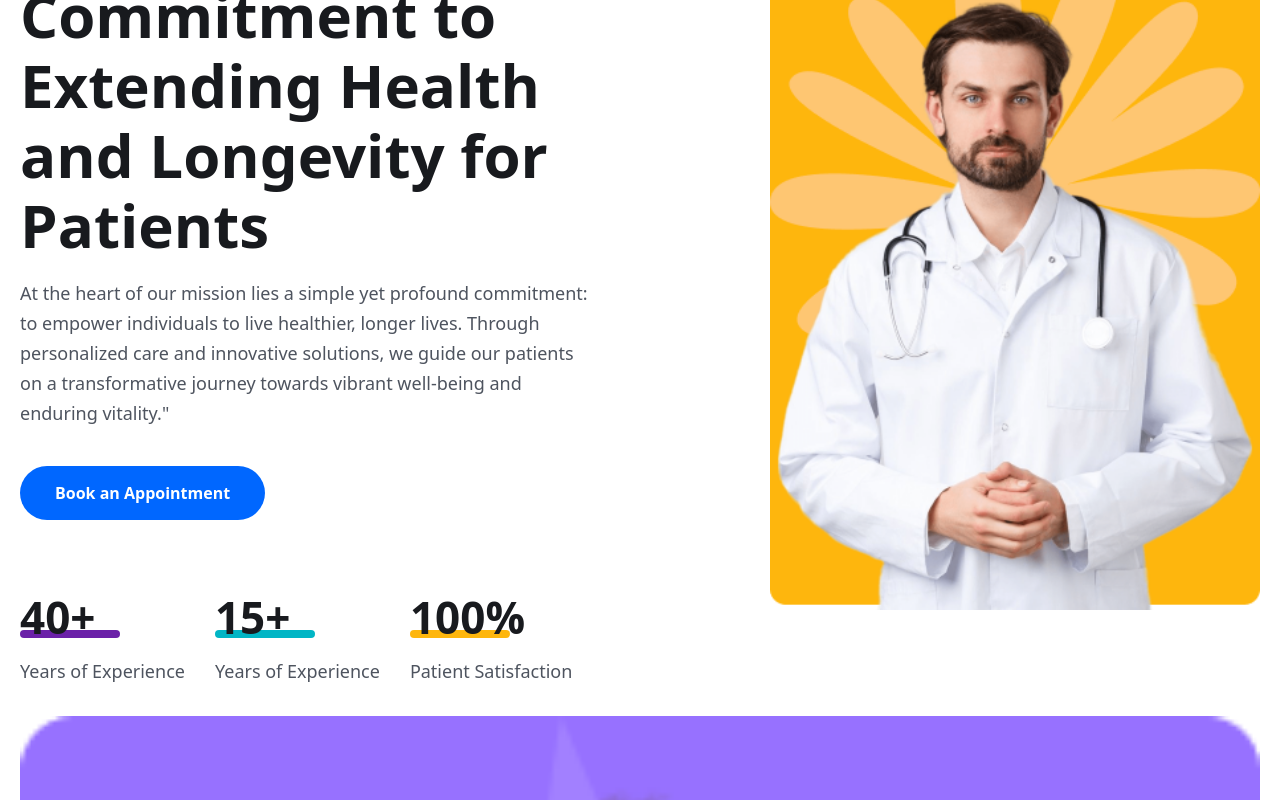
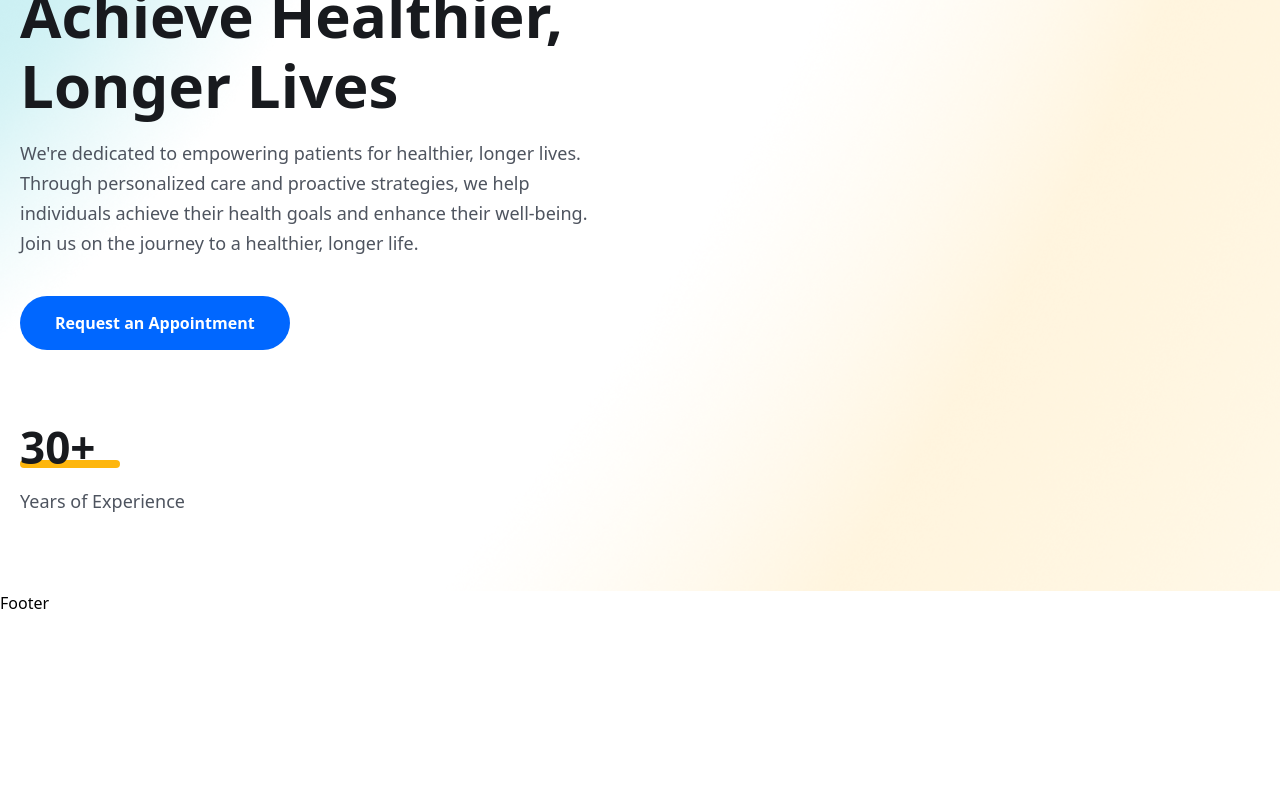
Before and after one commit to Lanreomotosho/healthcare-booking, a React (Vite) app: page / in a window 1280 px wide. Shown: the part 320-1120 px from the top of the page. After the commit the page ends 935 px from the top, so only its background shows below. Built offline with nearby package versions, Linux system fonts and the light colour scheme; the HTML template or start-up script is replaced by a standard one.

Commit message:
first commit

```diff
--- a/src/pages/Home.jsx
+++ b/src/pages/Home.jsx
@@ -1,94 +1,56 @@
+
 import React from 'react';
 
 import heroImg01 from "../assets/images/hero-img01.png";
-import heroImg02 from "../assets/images/hero-img02.png";
+import heroImg02 from "../assets/images/hero-img02.png";;
 import heroImg03 from "../assets/images/hero-img03.png";
 
 const Home = () => {
-  return <>
-
-  {/*  ====== hero section ======*/}
-
+  return (
+    <>
+    {/* ======= hero section ==========*/}
     <>
     <section className='hero__section pt-[60px] 2xl:h-[800px]'>
       <div className='container'>
         <div className='flex flex-col lg:flex-row gap-[90px] items-center justify-between'>
-
-      {/*  ====== hero content ======= */}
-
+{/*  ======  hero content =========*/}
+{ /*  ======= hero content ======*/}
 <div>
   <div className='lg:w-[570px]'>
     <h1 className='text-[36px] leading-[46px] text-headingColor font-[800] md:text-[60px]
-          md:leading-[70px]'>
-           Transforming Lives: Our Commitment to Extending Health and Longevity for Patients
+    md:leading-[70px]'>Empowering Patients to Achieve Healthier, Longer Lives
     </h1>
-          <p className='text__para'>
-          At the heart of our mission lies a simple yet profound commitment:
-          to empower individuals to live healthier, longer lives. Through personalized care and innovative solutions,
-           we guide our patients on a transformative journey towards vibrant well-being and enduring vitality."
+    <p className='text__para'>We're dedicated to empowering patients for healthier, longer lives. Through personalized care and proactive strategies, we help individuals achieve their health goals and enhance their well-being. Join us on the journey to a healthier, longer life.
     </p>
-
     <button className='btn'>
-           Book an Appointment
+Request an Appointment
     </button>
   </div>
 
-{/* ====== hero counter =======*/}
-<div className='mt-[30px] lg:mt-[70px] flex  flex-col lg:flex-row lg:items-center gap-5
-lg:gap-[30px]'>
-
-<div>
-  <h2 className='text-[36px] leading-[56px] lg:text-[44px] lg:leading-[54px] font-[700]
-  text-headingColor'>
-40+
-  </h2>
-<span className='w-[100px] h-2 bg-purple-800 rounded-full block mt-[-14px]'>
-</span>
-<p className='text__para'>Years of Experience</p>
-</div>
+{/*  ======== hero counter ========*/}
+<div className='mt-[30px] lg:mt-[70px] flex flex-col lg:flex-row lg:items-center gap-5
+lg:gap-[30px] '>
 
 
 <div>
   <h2 className='text-[36px] leading-[56px] lg:text-[44px] lg:leading-[54px] font-[700]
   text-headingColor'>
-15+
+    30+
   </h2>
-<span className='w-[100px] h-2 bg-irisBlueColor rounded-full block mt-[-14px]'>
-</span>
+  <span className='w-[100px] h-2 bg-yellowColor rounded-full block mt-[-14px]'></span>
   <p className='text__para'>Years of Experience</p>
+</div>
 </div>
 
 
-<div>
-  <h2 className='text-[36px] leading-[56px] lg:text-[44px] lg:leading-[54px] font-[700]
-  text-headingColor'>
-100%
-  </h2>
-<span className='w-[100px] h-2 bg-yellowColor rounded-full block mt-[-14px]'>
-</span>
-<p className='text__para'>Patient Satisfaction</p>
+
 </div>
   </div>
-      </div>
-
-{/* ======= hero content ========= */ }
-
-<div className='flex gap-[30px] justify-end'>
-</div>
-<img className='w-full'src={heroImg01} alt="" />
-    </div>
-
-    <div className='mt-[30px]'>
-<img src={heroImg02} alt="" className="w-full mb-[30px]" />
-<img src={heroImg03} alt="" className='w-full'  />
-</div>
-    </div>
-<div>
 </div>
     </section>
     </>
     </>
-
+  );
 };
 
-export default Home;
+export default Home
```
Lines whose indentation alone changed are shown as unchanged.
